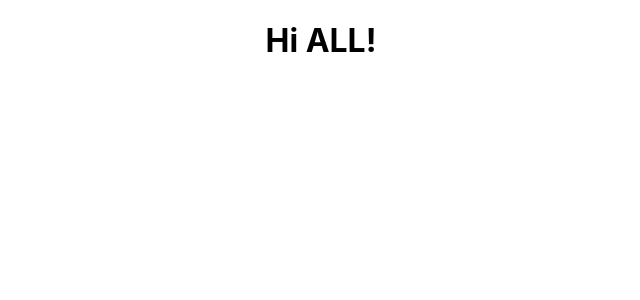
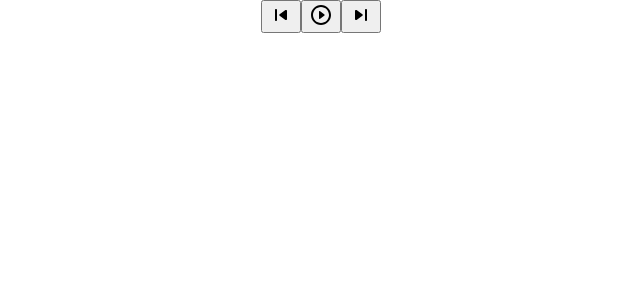
Before and after one commit to VABIII/sorting-visualizer, a React (Create React App) app: page / in a window 1280 px wide. Shown: the top 300 px of the page, without its empty margins (319-959 px from the left). Built offline with nearby package versions, Linux system fonts and the light colour scheme.

Commit message:
Built out App.js structure to render

```diff
--- a/src/App.js
+++ b/src/App.js
@@ -1,5 +1,12 @@
 import React, { Component } from "react";
 import './App.css';
+import Bar from "./components/Bar";
+import Play from '@material-ui/icons/PlayCircleOutlineRounded';
+import Forward from '@material-ui/icons/SkipNextRounded';
+import Backward from '@material-ui/icons/SkipPreviousRounded';
+import RotateLeft from '@material-ui/icons/RotateLeft';
+
+
 
 
 class App extends Component {
@@ -132,17 +139,50 @@
         })
     }
 
+    render() {
+        let bars = this.state.array.map((value, index) => (
+            <Bar
+                key={index}
+                index={index}
+                length={value}
+                color={this.state.colorKey[index]}
+                changeArray={this.changeArray}
+            />
+            ));
+        let playButton;
 
+        if(this.state.arraySteps.length === this.state.currentStep) {
+            playButton = (
+                <button className="controller" onClick={this.generateRandomArray}>
+                    <RotateLeft />
+                </button>
+            )
+        }
+        else {
+            playButton = (
+                <button className="controller" onClick={this.start}>
+                    <Play />
+                </button>
+            )
+        }
 
-
-
-
-
-
-    render() {
         return (
             <div className="App">
-                <h1>Hi ALL!</h1>
+                <div className="frame">
+                    <div className="barsDiv container card">{bars}</div>
+                </div>
+                <div className="control-panel">
+                    <div className="control-buttons">
+                        <button className="controller" onClick={this.previousStep}>
+                            <Backward />
+                        </button>
+                        {playButton}
+                        <button className="controller" onClick={this.nextStep}>
+                            <Forward />
+                        </button>
+                    </div>
+                </div>
+                <div className="panel"></div>
             </div>
         )
     };
```
